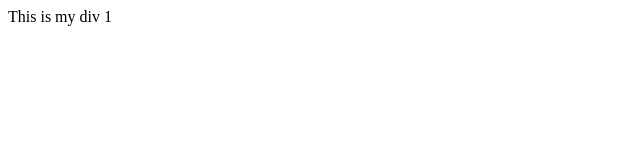
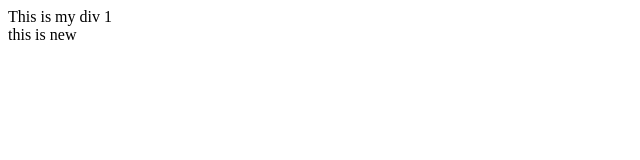
Before and after one commit to michaelcalusa/mygitproj, a plain HTML site: page index.html in a window 1280 px wide. Shown: the full height of the page, 0-640 px from the left. Drawn offline with Linux system fonts and the light colour scheme.

Commit message:
Update index.html

```diff
--- a/index.html
+++ b/index.html
@@ -1,5 +1,6 @@
 <html>
 <body>
 	<div> This is my div 1</div>
+	<div> this is new </div>
 </body>
 </html>
```
